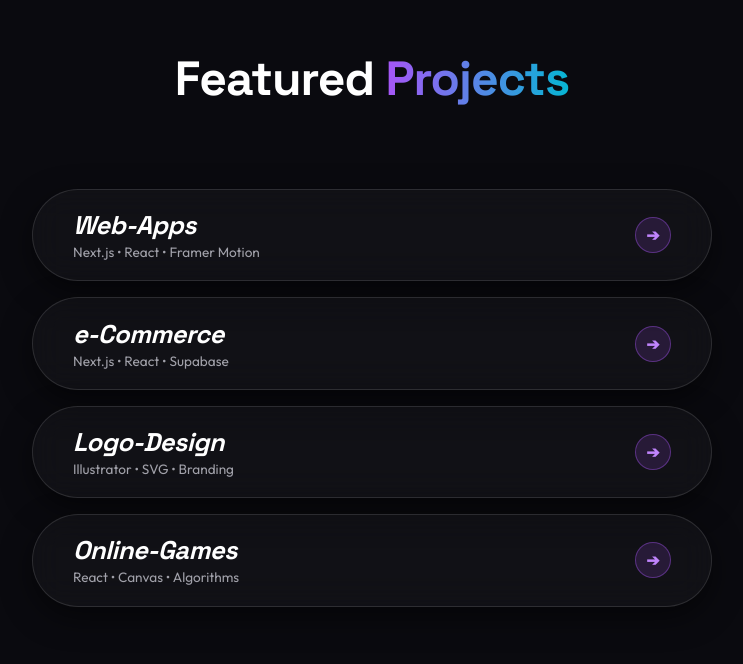
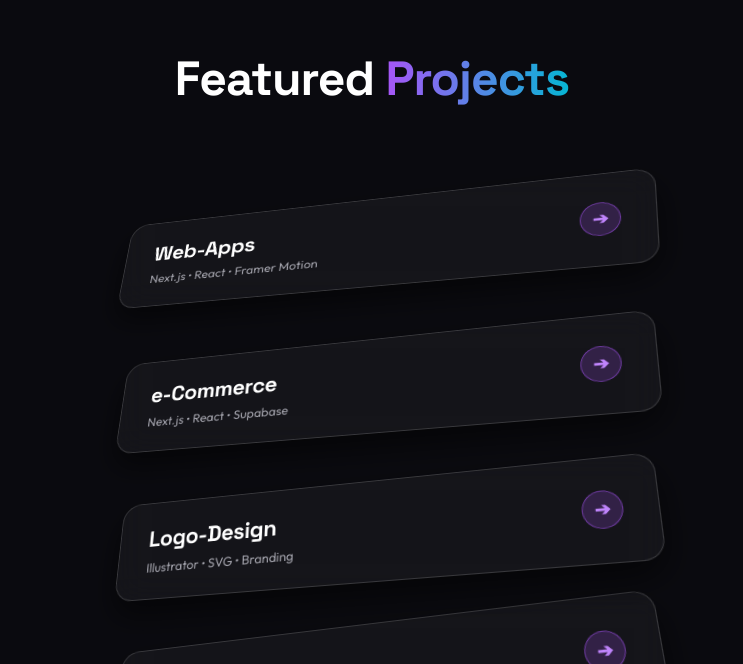
Before and after one commit to funkyvibespk/testportfolio, a React (Vite) app: page / in a window 1280 px wide. Shown: the part 996-1660 px from the top of the page, without its empty margins (268-1011 px from the left). Built offline with nearby package versions, Linux system fonts and the light colour scheme.

Commit message:
cards changed
cards in projects

```diff
--- a/src/components/Projects.css
+++ b/src/components/Projects.css
@@ -2,14 +2,15 @@
   width: 100%;
   max-width: 1200px;
   margin: 0 auto;
-  padding: 4rem 1.5rem;
   text-align: center;
+  background: transparent;
+  overflow: visible !important;
 }
 
 .section-title {
   font-size: 3rem;
   font-weight: 800;
-  margin-bottom: 3rem;
+  margin-bottom: 2rem;
   letter-spacing: -0.02em;
   color: #ffffff;
 }
@@ -20,7 +21,22 @@
   -webkit-text-fill-color: transparent;
 }
 
-/* Modal Styling */
+.tech-stack {
+  display: flex;
+  flex-wrap: wrap;
+  gap: 0.5rem;
+}
+
+.tech-tag {
+  background: rgba(168, 85, 247, 0.15);
+  border: 1px solid rgba(168, 85, 247, 0.4);
+  color: #c084fc;
+  padding: 0.3rem 0.8rem;
+  border-radius: 20px;
+  font-size: 0.85rem;
+}
+
+/* Modal Popups */
 .project-modal-backdrop {
   position: fixed;
   top: 0;
@@ -64,11 +80,6 @@
   color: white;
   cursor: pointer;
   z-index: 10;
-  transition: background 0.2s ease;
-}
-
-.close-modal-btn:hover {
-  background: rgba(255, 255, 255, 0.3);
 }
 
 .modal-details {
@@ -98,14 +109,6 @@
   border-radius: 12px;
   text-decoration: none;
   font-weight: 700;
-  display: inline-flex;
-  align-items: center;
-  gap: 0.5rem;
-  transition: transform 0.2s ease;
-}
-
-.primary-btn:hover {
-  transform: scale(1.03);
 }
 
 .secondary-btn {
@@ -114,27 +117,4 @@
   padding: 0.7rem 1.4rem;
   border-radius: 12px;
   text-decoration: none;
-  display: inline-flex;
-  align-items: center;
-  gap: 0.5rem;
-  transition: background 0.2s ease;
 }
-
-.secondary-btn:hover {
-  background: rgba(255, 255, 255, 0.15);
-}
-
-.tech-stack {
-  display: flex;
-  flex-wrap: wrap;
-  gap: 0.5rem;
-}
-
-.tech-tag {
-  background: rgba(168, 85, 247, 0.15);
-  border: 1px solid rgba(168, 85, 247, 0.4);
-  color: #c084fc;
-  padding: 0.3rem 0.8rem;
-  border-radius: 20px;
-  font-size: 0.85rem;
-}
--- a/src/components/Projects.jsx
+++ b/src/components/Projects.jsx
@@ -46,73 +46,70 @@ const projectData = [
   }
 ];
 
-// Pre-configured floating isometric angles per card
-const cardAngles = [
-  { rotateX: 28, rotateY: -14, rotateZ: 4, translateY: 0 },
-  { rotateX: 28, rotateY: -14, rotateZ: 2, translateY: 8 },
-  { rotateX: 28, rotateY: -14, rotateZ: 0, translateY: 16 },
-  { rotateX: 28, rotateY: -14, rotateZ: -3, translateY: 24 }
+// Custom 3D positions and tilt degrees for each card
+const cardPositions = [
+  { rx: 25, ry: -15, rz: 4, offset: 0 },
+  { rx: 25, ry: -15, rz: 2, offset: 15 },
+  { rx: 25, ry: -15, rz: 0, offset: 30 },
+  { rx: 25, ry: -15, rz: -3, offset: 45 }
 ];
 
 const Projects = () => {
   const [selectedProject, setSelectedProject] = useState(null);
 
   return (
-    <div className="projects-container" style={{ position: 'relative', zIndex: 10 }}>
+    <div className="projects-container" style={{ position: 'relative', zIndex: 10, padding: '4rem 1rem', width: '100%' }}>
       <h2 className="section-title">
         Featured <span className="text-gradient">Projects</span>
       </h2>
 
-      {/* 3D Glassmorphism Scene */}
+      {/* Forced 3D Perspective Scene */}
       <div
-        className="projects-isometric-container"
         style={{
-          perspective: '1200px',
+          perspective: '1000px',
+          perspectiveOrigin: '50% 50%',
           display: 'flex',
           justifyContent: 'center',
           alignItems: 'center',
-          minHeight: '450px',
-          padding: '2rem 0'
+          padding: '3rem 0',
+          width: '100%'
         }}
       >
         <div
-          className="isometric-wrapper"
           style={{
             display: 'flex',
             flexDirection: 'column',
-            gap: '1rem',
+            gap: '1.5rem',
             width: '100%',
-            maxWidth: '680px',
+            maxWidth: '550px',
             transformStyle: 'preserve-3d'
           }}
         >
           {projectData.map((project, index) => {
-            const angle = cardAngles[index] || cardAngles[0];
+            const pos = cardPositions[index] || cardPositions[0];
             return (
               <motion.div
                 key={project.id}
                 onClick={() => setSelectedProject(project)}
-                initial={{ opacity: 0, y: 20 }}
-                animate={{ opacity: 1, y: 0 }}
-                transition={{ duration: 0.4, delay: index * 0.1 }}
                 whileHover={{
-                  scale: 1.04,
-                  translateY: angle.translateY - 12,
-                  boxShadow: '0 15px 35px rgba(168, 85, 247, 0.35)',
-                  borderColor: 'rgba(168, 85, 247, 0.7)',
-                  background: 'rgba(255, 255, 255, 0.07)'
+                  scale: 1.05,
+                  rotateX: 12,
+                  rotateY: -5,
+                  translateY: -10,
+                  boxShadow: '0 20px 40px rgba(168, 85, 247, 0.4)',
+                  borderColor: 'rgba(168, 85, 247, 0.8)'
                 }}
                 style={{
-                  transform: `rotateX(${angle.rotateX}deg) rotateY(${angle.rotateY}deg) rotateZ(${angle.rotateZ}deg) translateY(${angle.translateY}px)`,
-                  background: 'rgba(255, 255, 255, 0.03)',
+                  transform: `rotateX(${pos.rx}deg) rotateY(${pos.ry}deg) rotateZ(${pos.rz}deg) translateY(${pos.offset}px)`,
+                  background: 'rgba(255, 255, 255, 0.04)',
                   backdropFilter: 'blur(16px)',
                   WebkitBackdropFilter: 'blur(16px)',
-                  border: '1px solid rgba(255, 255, 255, 0.12)',
-                  borderRadius: '50px',
-                  padding: '1.2rem 2.5rem',
+                  border: '1px solid rgba(255, 255, 255, 0.15)',
+                  borderRadius: '20px',
+                  padding: '1.5rem 2rem',
                   cursor: 'pointer',
-                  boxShadow: '0 10px 30px rgba(0, 0, 0, 0.5)',
-                  transition: 'all 0.3s cubic-bezier(0.175, 0.885, 0.32, 1.275)',
+                  boxShadow: '0 15px 35px rgba(0, 0, 0, 0.6)',
+                  transition: 'all 0.4s ease',
                   display: 'flex',
                   alignItems: 'center',
                   justifyContent: 'space-between',
@@ -120,23 +117,24 @@ const Projects = () => {
                 }}
               >
                 <div style={{ textAlign: 'left' }}>
-                  <h3 style={{ fontSize: '1.6rem', color: '#ffffff', margin: 0, fontStyle: 'italic', fontWeight: '700' }}>
+                  <h3 style={{ fontSize: '1.5rem', color: '#ffffff', margin: '0 0 0.3rem 0', fontWeight: '700' }}>
                     {project.title}
                   </h3>
                   <span style={{ fontSize: '0.85rem', color: '#a1a1aa' }}>{project.tech.join(' • ')}</span>
                 </div>
 
                 <div style={{
-                  width: '36px',
-                  height: '36px',
+                  width: '38px',
+                  height: '38px',
                   borderRadius: '50%',
-                  background: 'rgba(168, 85, 247, 0.15)',
-                  border: '1px solid rgba(168, 85, 247, 0.4)',
+                  background: 'rgba(168, 85, 247, 0.2)',
+                  border: '1px solid rgba(168, 85, 247, 0.5)',
                   display: 'flex',
                   alignItems: 'center',
                   justifyContent: 'center',
                   color: '#c084fc',
-                  fontWeight: 'bold'
+                  fontWeight: 'bold',
+                  fontSize: '1.1rem'
                 }}>
                   ➔
                 </div>
```
